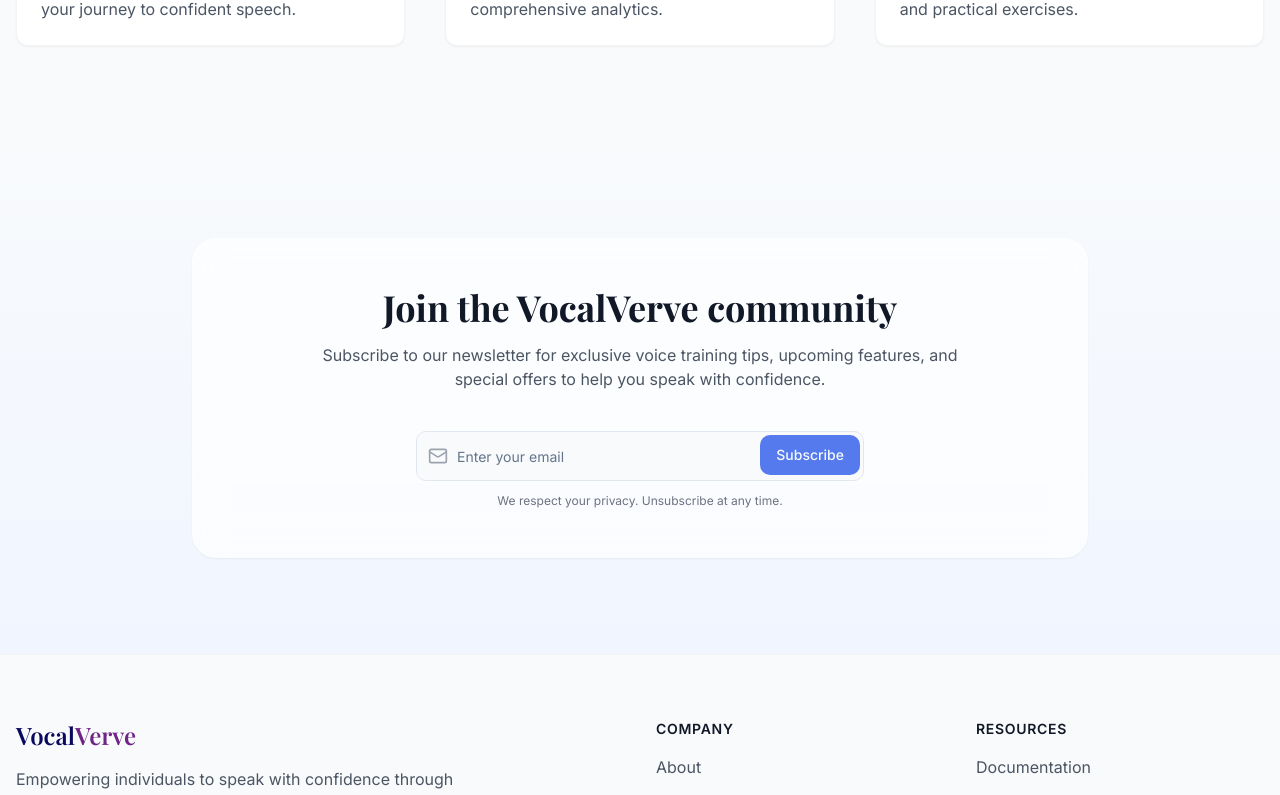
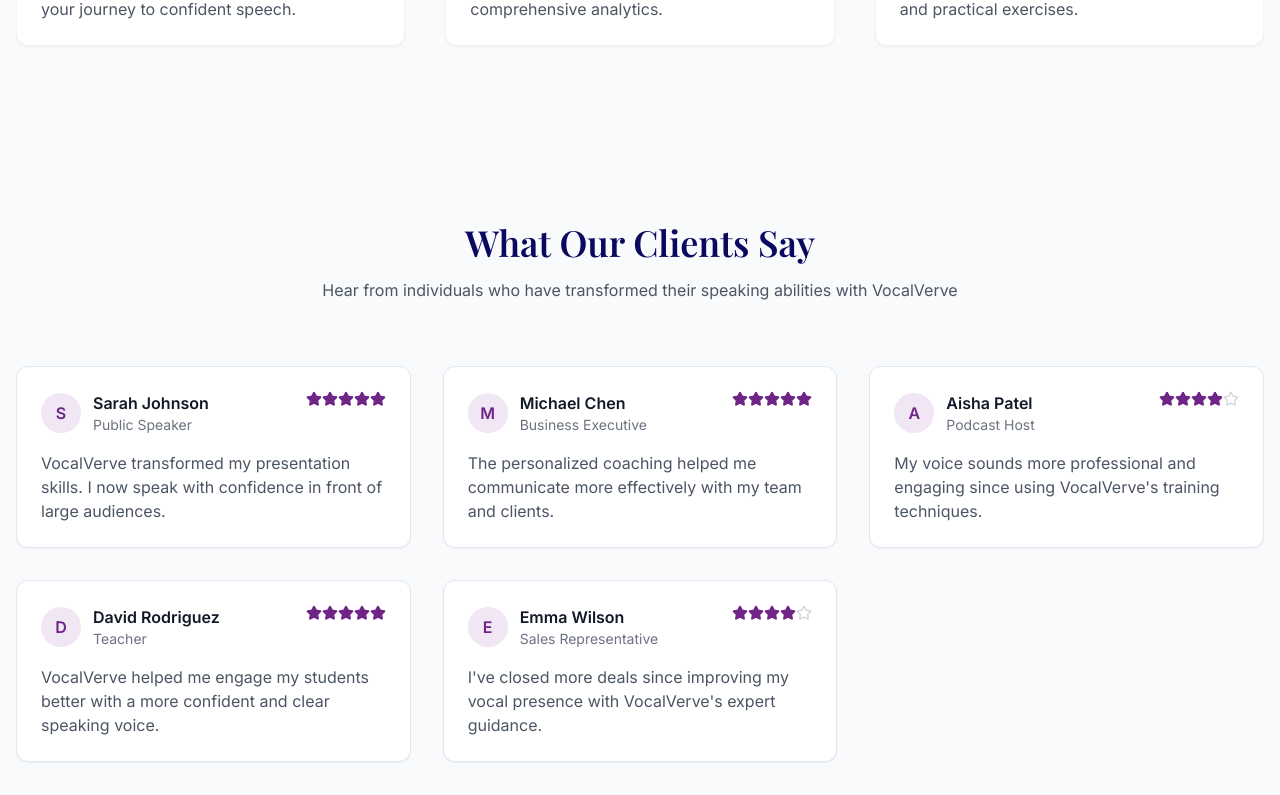
Before and after one commit to isha-yb/vocalverve, a React (Vite) app: page / in a window 1280 px wide. Shown: the part 1496-2291 px from the top of the page. Built offline with nearby package versions, Linux system fonts and the light colour scheme.

Commit message:
Add testimonials section
Adds a testimonials section with descriptions and star ratings.

```diff
--- /dev/null
+++ b/src/components/Testimonials.tsx
@@ -0,0 +1,123 @@
+
+import React from "react";
+import { motion } from "framer-motion";
+import { Card, CardContent } from "@/components/ui/card";
+import { Star } from "lucide-react";
+
+// Define the testimonial type
+interface Testimonial {
+  id: number;
+  name: string;
+  role: string;
+  content: string;
+  rating: 4 | 5;
+  avatar?: string;
+}
+
+const testimonials: Testimonial[] = [
+  {
+    id: 1,
+    name: "Sarah Johnson",
+    role: "Public Speaker",
+    content: "VocalVerve transformed my presentation skills. I now speak with confidence in front of large audiences.",
+    rating: 5,
+  },
+  {
+    id: 2,
+    name: "Michael Chen",
+    role: "Business Executive",
+    content: "The personalized coaching helped me communicate more effectively with my team and clients.",
+    rating: 5,
+  },
+  {
+    id: 3,
+    name: "Aisha Patel",
+    role: "Podcast Host",
+    content: "My voice sounds more professional and engaging since using VocalVerve's training techniques.",
+    rating: 4,
+  },
+  {
+    id: 4,
+    name: "David Rodriguez",
+    role: "Teacher",
+    content: "VocalVerve helped me engage my students better with a more confident and clear speaking voice.",
+    rating: 5,
+  },
+  {
+    id: 5,
+    name: "Emma Wilson",
+    role: "Sales Representative",
+    content: "I've closed more deals since improving my vocal presence with VocalVerve's expert guidance.",
+    rating: 4,
+  },
+];
+
+const Testimonials: React.FC = () => {
+  return (
+    <section id="testimonials" className="py-20 bg-gray-50">
+      <div className="container mx-auto px-4">
+        <motion.div
+          initial={{ opacity: 0, y: 20 }}
+          whileInView={{ opacity: 1, y: 0 }}
+          transition={{ duration: 0.5 }}
+          viewport={{ once: true }}
+          className="text-center mb-16"
+        >
+          <h2 className="text-3xl md:text-4xl font-display font-semibold text-[#0a0960] mb-4">
+            What Our Clients Say
+          </h2>
+          <p className="text-gray-600 max-w-2xl mx-auto">
+            Hear from individuals who have transformed their speaking abilities with VocalVerve
+          </p>
+        </motion.div>
+
+        <div className="grid grid-cols-1 md:grid-cols-2 lg:grid-cols-3 gap-8">
+          {testimonials.map((testimonial, index) => (
+            <motion.div
+              key={testimonial.id}
+              initial={{ opacity: 0, y: 20 }}
+              whileInView={{ opacity: 1, y: 0 }}
+              transition={{ duration: 0.5, delay: index * 0.1 }}
+              viewport={{ once: true }}
+            >
+              <Card className="h-full shadow-sm hover:shadow-md transition-shadow duration-300">
+                <CardContent className="p-6">
+                  <div className="flex justify-between items-start mb-4">
+                    <div className="flex items-center">
+                      <div className="w-10 h-10 rounded-full bg-[#f0e6f4] text-[#6f2586] flex items-center justify-center font-semibold">
+                        {testimonial.name.charAt(0)}
+                      </div>
+                      <div className="ml-3">
+                        <p className="font-semibold text-gray-900">{testimonial.name}</p>
+                        <p className="text-sm text-gray-500">{testimonial.role}</p>
+                      </div>
+                    </div>
+                    <div className="flex">
+                      {Array.from({ length: testimonial.rating }).map((_, i) => (
+                        <Star
+                          key={i}
+                          size={16}
+                          className="text-[#6f2586] fill-[#6f2586]"
+                        />
+                      ))}
+                      {Array.from({ length: 5 - testimonial.rating }).map((_, i) => (
+                        <Star
+                          key={i + testimonial.rating}
+                          size={16}
+                          className="text-gray-300"
+                        />
+                      ))}
+                    </div>
+                  </div>
+                  <p className="text-gray-600">{testimonial.content}</p>
+                </CardContent>
+              </Card>
+            </motion.div>
+          ))}
+        </div>
+      </div>
+    </section>
+  );
+};
+
+export default Testimonials;
--- a/src/pages/Index.tsx
+++ b/src/pages/Index.tsx
@@ -4,6 +4,7 @@ import { motion } from "framer-motion";
 import Navbar from "@/components/Navbar";
 import HeroSection from "@/components/HeroSection";
 import Features from "@/components/Features";
+import Testimonials from "@/components/Testimonials";
 import SubscribeForm from "@/components/SubscribeForm";
 import Footer from "@/components/Footer";
 
@@ -14,6 +15,7 @@ const Index: React.FC = () => {
       <main>
         <HeroSection />
         <Features />
+        <Testimonials />
         <SubscribeForm />
       </main>
       <Footer />
```
